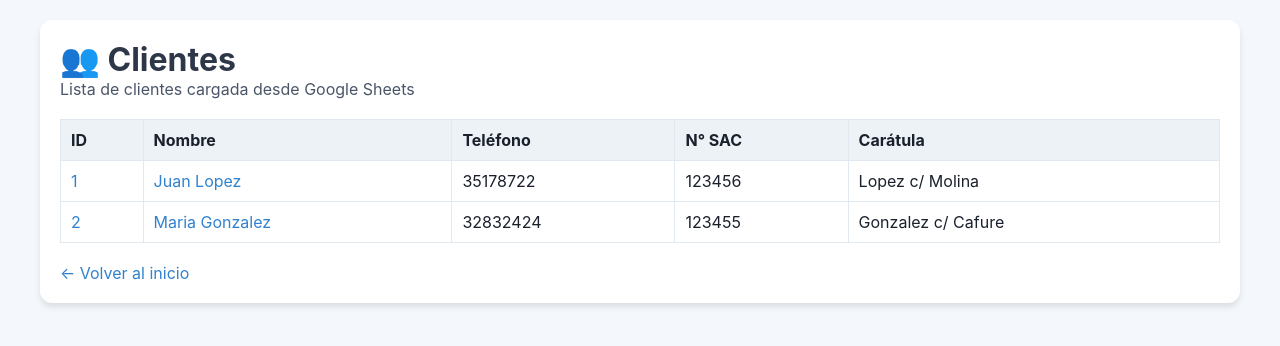
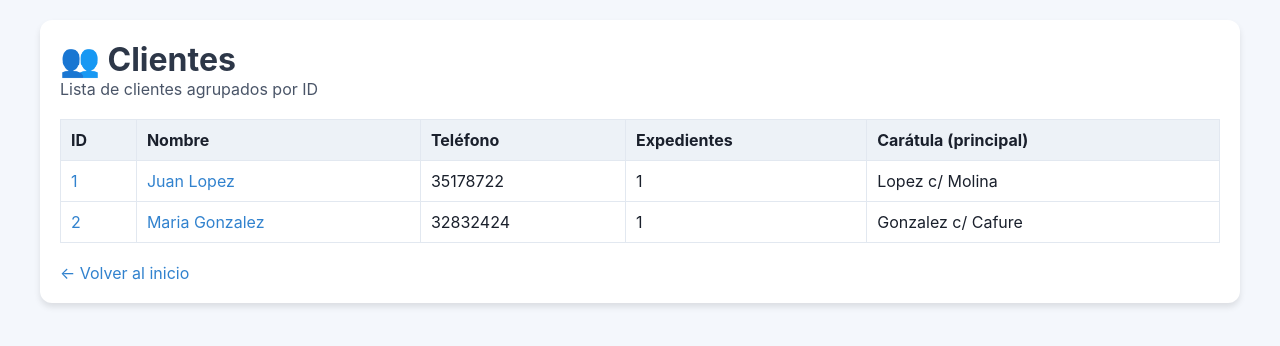
Before and after one commit to MatiasW380/sistema-estudio-juridico, a Next.js app: page /clientes in a window 1280 px wide. Shown: the top 346 px of the page. Built offline with nearby package versions, Linux system fonts and the light colour scheme.

Commit message:
Refactor ClientesPage to list clients by ID
Updated the page to list clients grouped by ID_Cliente instead of just testing Google Sheets connection. Adjusted table headers and data display accordingly.

```diff
--- a/pages/clientes/index.js
+++ b/pages/clientes/index.js
@@ -1,9 +1,8 @@
 // pages/clientes/index.js
-// Página para probar la conexión con Google Sheets
+// Página para listar clientes (agrupados por ID_Cliente)
 
 import { getClientes } from '../../lib/googleSheets';
 
-// Esta función se ejecuta en el servidor (getServerSideProps)
 export async function getServerSideProps() {
   try {
     const clientes = await getClientes();
@@ -24,13 +23,12 @@ export async function getServerSideProps() {
   }
 }
 
-// Esta es la función que se ejecuta en el navegador (el componente)
 export default function ClientesPage({ clientes, error }) {
   return (
     <div className="container">
       <h1>👥 Clientes</h1>
       <p style={{ marginBottom: '20px', color: '#4a5568' }}>
-        Lista de clientes cargada desde Google Sheets
+        Lista de clientes agrupados por ID
       </p>
 
       {error && (
@@ -50,8 +48,8 @@ export default function ClientesPage({ clientes, error }) {
                   <th style={{ padding: '10px', border: '1px solid #e2e8f0', textAlign: 'left' }}>ID</th>
                   <th style={{ padding: '10px', border: '1px solid #e2e8f0', textAlign: 'left' }}>Nombre</th>
                   <th style={{ padding: '10px', border: '1px solid #e2e8f0', textAlign: 'left' }}>Teléfono</th>
-                  <th style={{ padding: '10px', border: '1px solid #e2e8f0', textAlign: 'left' }}>N° SAC</th>
-                  <th style={{ padding: '10px', border: '1px solid #e2e8f0', textAlign: 'left' }}>Carátula</th>
+                  <th style={{ padding: '10px', border: '1px solid #e2e8f0', textAlign: 'left' }}>Expedientes</th>
+                  <th style={{ padding: '10px', border: '1px solid #e2e8f0', textAlign: 'left' }}>Carátula (principal)</th>
                 </tr>
               </thead>
               <tbody>
@@ -68,8 +66,14 @@ export default function ClientesPage({ clientes, error }) {
                       </a>
                     </td>
                     <td style={{ padding: '10px', border: '1px solid #e2e8f0' }}>{cliente.Telefono || ''}</td>
-                    <td style={{ padding: '10px', border: '1px solid #e2e8f0' }}>{cliente.Numero_SAC || ''}</td>
-                    <td style={{ padding: '10px', border: '1px solid #e2e8f0' }}>{cliente.Caratula || ''}</td>
+                    <td style={{ padding: '10px', border: '1px solid #e2e8f0' }}>
+                      {cliente.totalExpedientes || 0}
+                    </td>
+                    <td style={{ padding: '10px', border: '1px solid #e2e8f0' }}>
+                      {cliente.expedientes && cliente.expedientes.length > 0
+                        ? cliente.expedientes[0].Caratula || ''
+                        : ''}
+                    </td>
                   </tr>
                 ))}
               </tbody>
```
